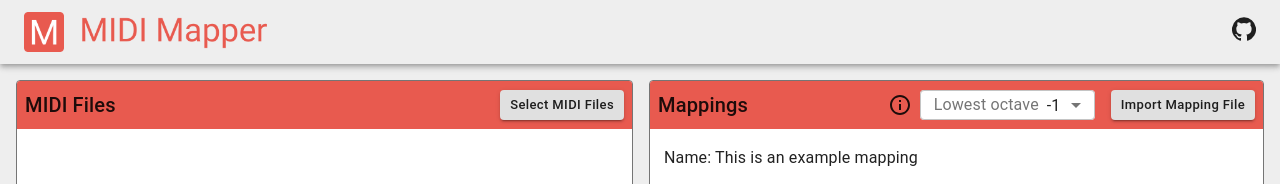
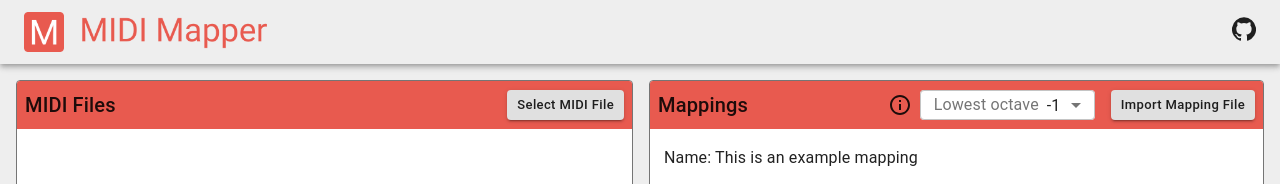
Before and after one commit to mbise1993/midi-mapper, a Next.js app: page / in a window 1280 px wide. Shown: the top 184 px of the page. Built offline with nearby package versions, Linux system fonts and the light colour scheme.

Commit message:
Update README

```diff
--- a/src/components/MidiFilesView.tsx
+++ b/src/components/MidiFilesView.tsx
@@ -36,7 +36,7 @@ export const MidiFilesView: React.FC<MidiFilesViewProps> = ({
     <PageSection
       title="MIDI Files"
       headerRight={
-        <FileInput inputText="" buttonText="Select MIDI Files" onChange={onMidiFilesChange} />
+        <FileInput inputText="" buttonText="Select MIDI File" onChange={onMidiFilesChange} />
       }
     >
       <List>
```
Also changed, not shown: 1 other file (tests, documents, lock files or other folders).
